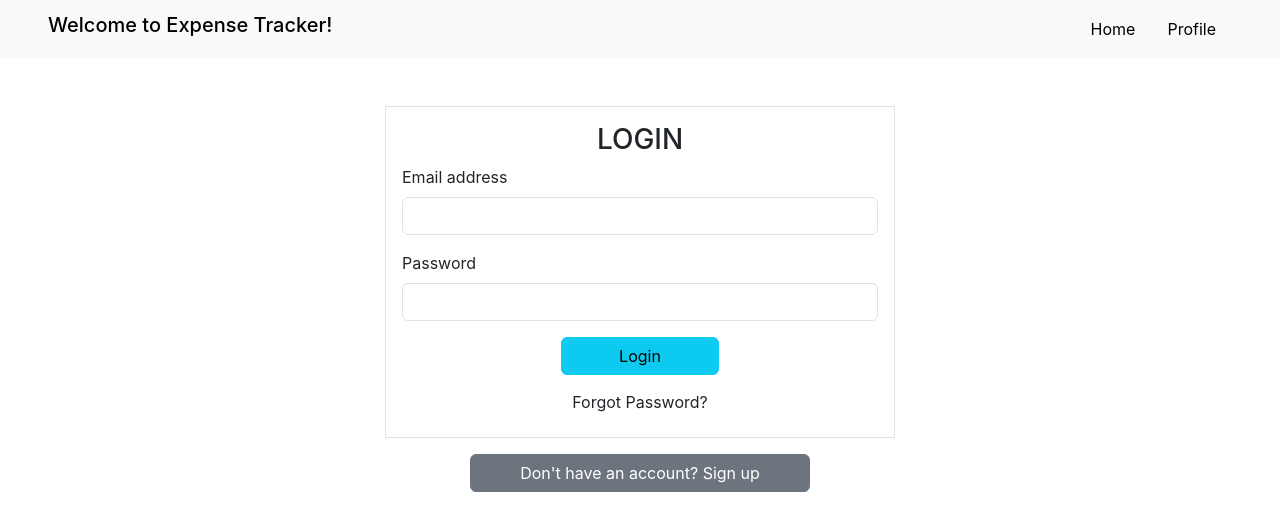
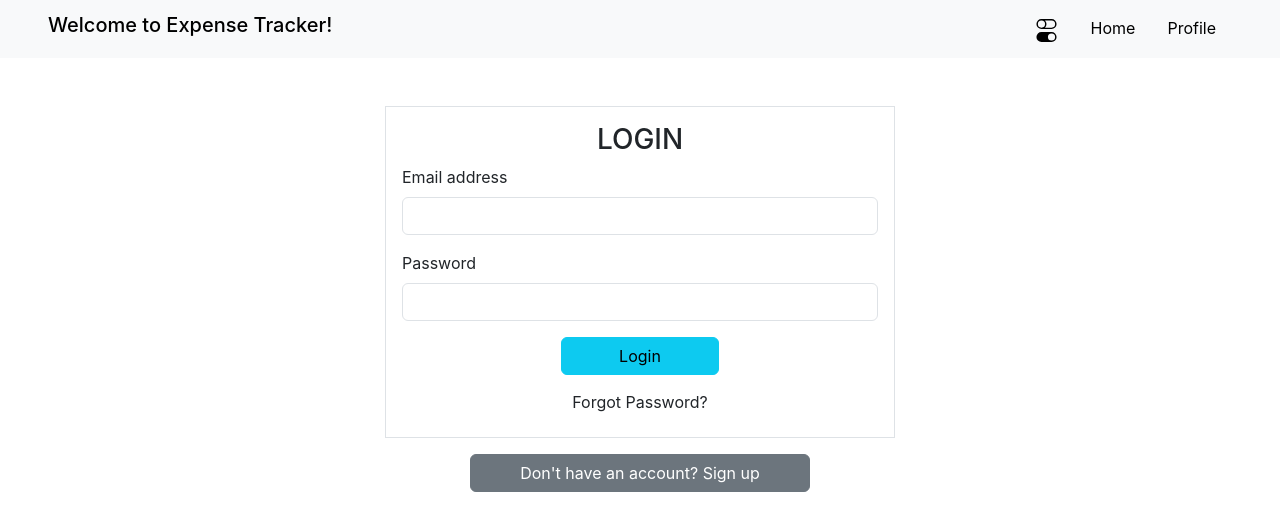
Before and after one commit to Amaan8/Expense-Tracker, a React (Create React App) app: page /auth in a window 1280 px wide. Shown: the top 530 px of the page. Built offline with nearby package versions, Linux system fonts and the light colour scheme.

Commit message:
Added dark theme

```diff
--- a/src/App.js
+++ b/src/App.js
@@ -8,9 +8,10 @@ import Forgot from "./components/Forgot";
 
 function App() {
   const isLoggedIn = useSelector((state) => state.auth.isAuthenticated);
+  const theme = useSelector((state) => state.theme.theme);
 
   return (
-    <>
+    <div className={theme ? "bg-dark text-white min-vh-100" : ""}>
       <Header />
       <Switch>
         <Route exact path="/">
@@ -38,7 +39,7 @@ function App() {
           <Redirect to="/" />
         </Route>
       </Switch>
-    </>
+    </div>
   );
 }
 
--- a/src/components/Expense.js
+++ b/src/components/Expense.js
@@ -1,6 +1,7 @@
 import { useEffect, useRef } from "react";
 import { useSelector, useDispatch } from "react-redux";
 import { expenseActions } from "../store/expenses";
+import { themeActions } from "../store/theme";
 
 const Expense = () => {
   const amountRef = useRef();
@@ -95,12 +96,29 @@ const Expense = () => {
     deleteExpense(expense);
   };
 
+  const themeHandler = () => {
+    dispatch(themeActions.toggleTheme());
+  };
+
+  const downloadExpenses = (e) => {
+    const arr = [["Amount", "Description", "Category"]];
+    Object.values(expenses).map((item) => arr.push(Object.values(item)));
+    const expenseData = arr.map((item) => item.join(",")).join("\n");
+    console.log(expenseData);
+
+    const blob = new Blob([expenseData]);
+    e.target.href = URL.createObjectURL(blob);
+  };
+
   return (
     <div className="container p-5">
       <div className="row">
         <div className="col-md-6 offset-md-3">
           {premium && (
-            <button className="btn btn-info col-4 offset-4 mb-3">
+            <button
+              className="btn btn-info col-4 offset-4 mb-3"
+              onClick={themeHandler}
+            >
               Activate Premium
             </button>
           )}
@@ -165,6 +183,16 @@ const Expense = () => {
                   </button>
                 </li>
               ))}
+            {expenses && (
+              <a
+                className="btn btn-info col-4 offset-4 mt-3"
+                onClick={downloadExpenses}
+                download="expenses.csv"
+                href="/"
+              >
+                Download File
+              </a>
+            )}
           </ul>
         </div>
       </div>
--- a/src/components/Header.js
+++ b/src/components/Header.js
@@ -1,6 +1,7 @@
 import { Link } from "react-router-dom";
 import { useDispatch, useSelector } from "react-redux";
 import { authActions } from "../store/auth";
+import { themeActions } from "../store/theme";
 
 const Header = () => {
   const dispatch = useDispatch();
@@ -10,8 +11,12 @@ const Header = () => {
     dispatch(authActions.logout());
   };
 
+  const themeHandler = () => {
+    dispatch(themeActions.toggleTheme());
+  };
+
   return (
-    <nav className="navbar navbar-expand-md bg-body-tertiary">
+    <nav className="navbar navbar-expand-md bg-light">
       <div className="container-fluid px-5">
         <h3 className="navbar-brand">Welcome to Expense Tracker!</h3>
         <button
@@ -24,6 +29,22 @@ const Header = () => {
         </button>
         <div className="collapse navbar-collapse" id="navbarNav">
           <ul className="navbar-nav ms-auto">
+            <li
+              className="nav-item px-3 text-black"
+              role="button"
+              onClick={themeHandler}
+            >
+              <svg
+                xmlns="http://www.w3.org/2000/svg"
+                width="25"
+                height="23"
+                fill="currentColor"
+                className="bi bi-toggles"
+                viewBox="0 0 16 16"
+              >
+                <path d="M4.5 9a3.5 3.5 0 1 0 0 7h7a3.5 3.5 0 1 0 0-7h-7zm7 6a2.5 2.5 0 1 1 0-5 2.5 2.5 0 0 1 0 5zm-7-14a2.5 2.5 0 1 0 0 5 2.5 2.5 0 0 0 0-5zm2.45 0A3.49 3.49 0 0 1 8 3.5 3.49 3.49 0 0 1 6.95 6h4.55a2.5 2.5 0 0 0 0-5H6.95zM4.5 0h7a3.5 3.5 0 1 1 0 7h-7a3.5 3.5 0 1 1 0-7z" />
+              </svg>
+            </li>
             <li className="nav-item px-3">
               <Link to="/home" className="text-decoration-none text-black">
                 Home
--- a/src/store/index.js
+++ b/src/store/index.js
@@ -1,11 +1,13 @@
 import { configureStore } from "@reduxjs/toolkit";
 import authReducer from "./auth";
 import expensesReducer from "./expenses";
+import themeReducer from "./theme";
 
 const store = configureStore({
   reducer: {
     auth: authReducer,
     expenses: expensesReducer,
+    theme: themeReducer,
   },
 });
 
--- /dev/null
+++ b/src/store/theme.js
@@ -0,0 +1,18 @@
+import { createSlice } from "@reduxjs/toolkit";
+
+const initialState = {
+  theme: false,
+};
+
+const themeSlice = createSlice({
+  name: "theme",
+  initialState: initialState,
+  reducers: {
+    toggleTheme(state) {
+      state.theme = !state.theme;
+    },
+  },
+});
+
+export const themeActions = themeSlice.actions;
+export default themeSlice.reducer;
```
